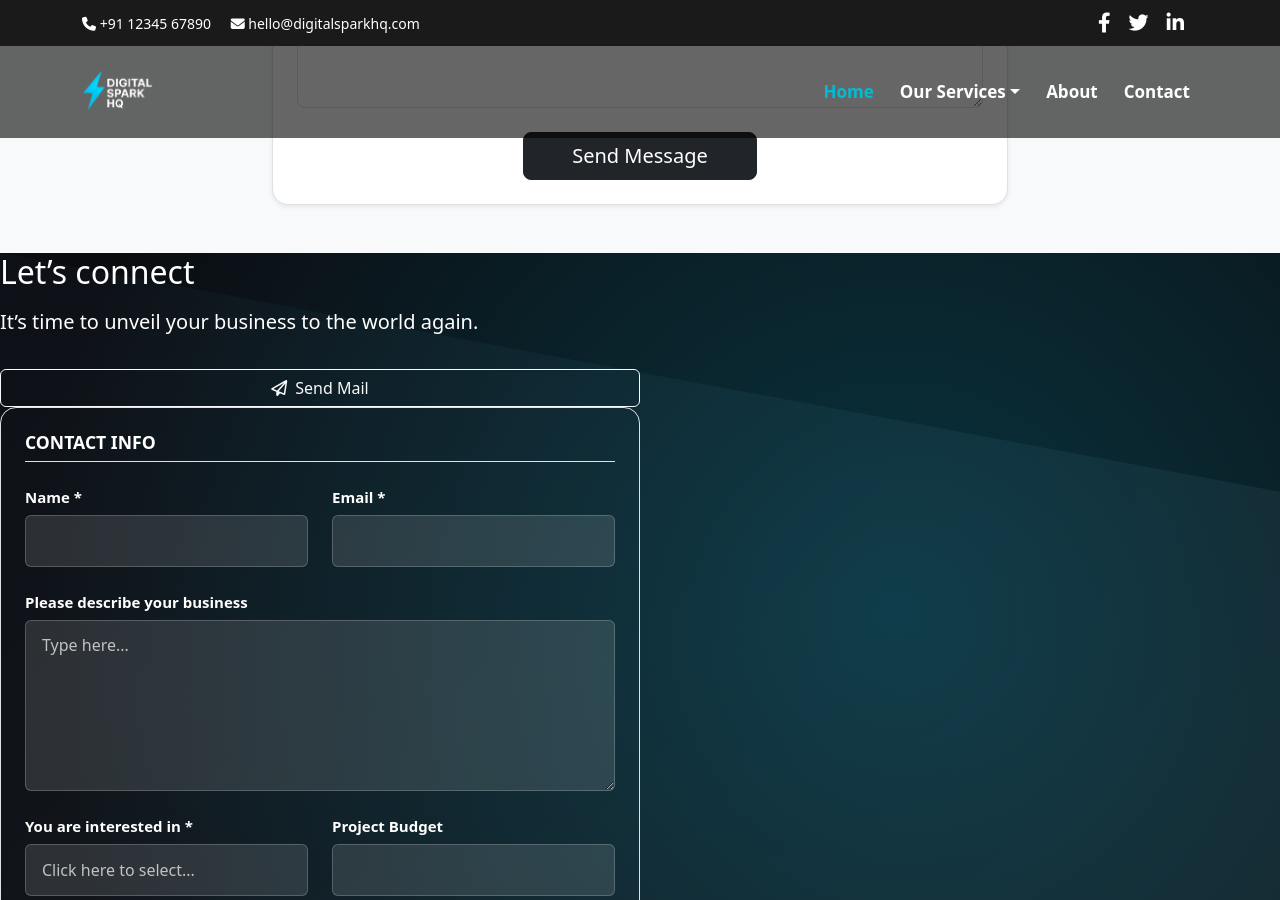
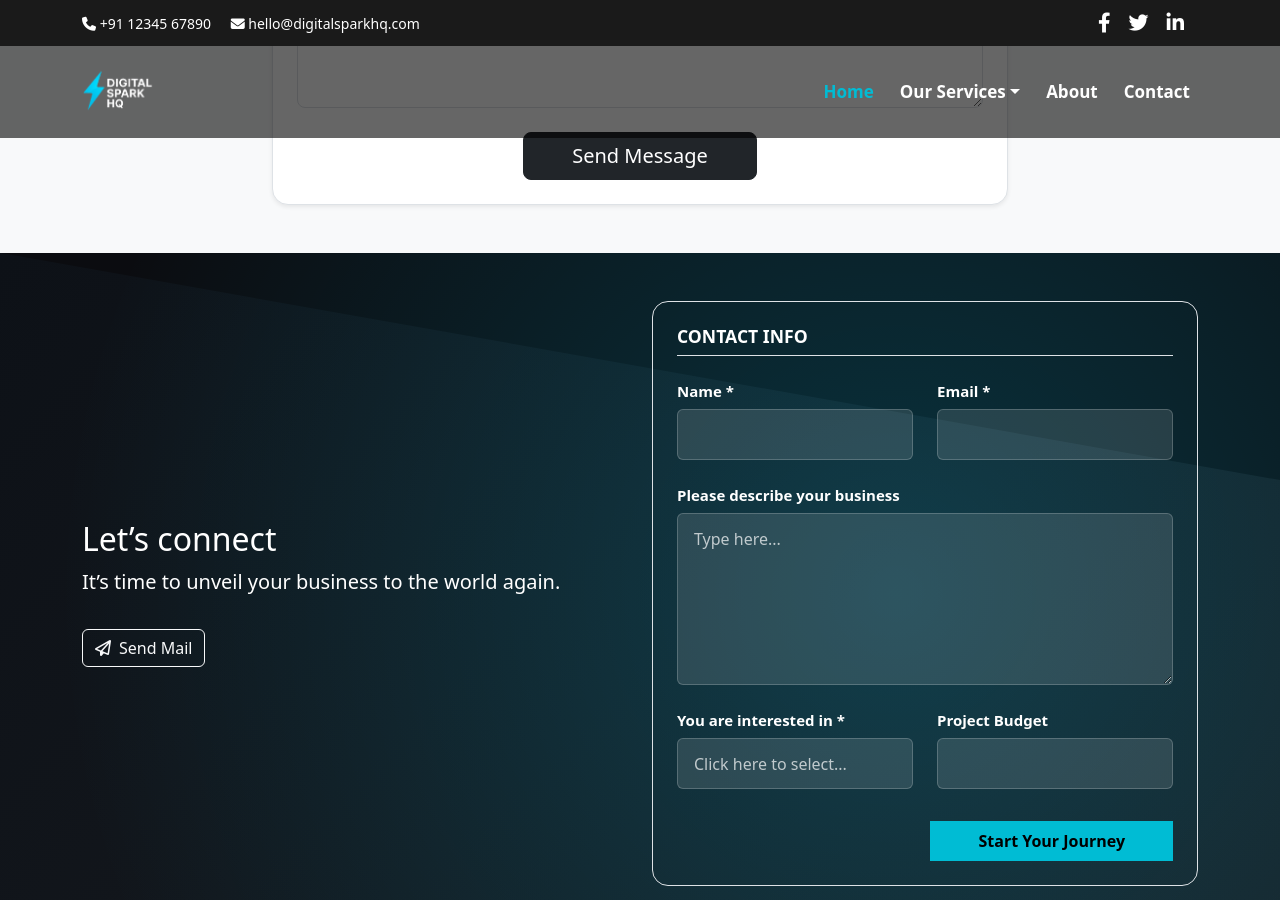
Before and after one commit to Iambiswajit-C/digitalsparkhq, a Jekyll site: the page built from contact.md, in a window 1280 px wide and 900 px high, scrolled down 575 px. Built offline with Jekyll 4.4.1, drawn with Linux system fonts in a browser that asks for light colours.

Commit message:
Update footer.html

```diff
--- a/_includes/footer.html
+++ b/_includes/footer.html
@@ -5,7 +5,9 @@
   <div class="footer-overlay"></div>
 
   <!-- Upper Section -->
-<div class="col-lg-6 mb-4 mb-lg-0 footer-left-text">
+  <div class="footer-top container py-5">
+    <div class="row align-items-center">
+      <div class="col-lg-6 mb-4 mb-lg-0">
         <h2 class="footer-heading">Let’s connect</h2>
         <p class="lead">It’s time to unveil your business to the world again.</p>
         <a href="mailto:info@digitalsparkhq.com" class="btn btn-outline-light mt-3">
```
Lines whose indentation alone changed are shown as unchanged.
